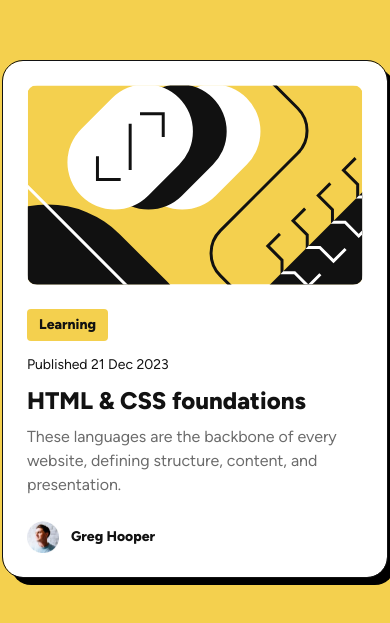
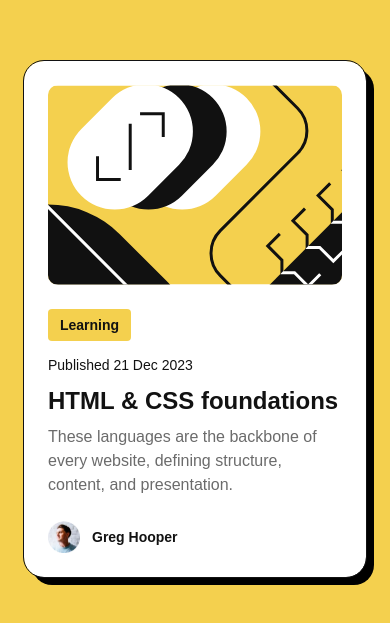
Before and after one commit to ArtemGolovko/blog-preview-card, a plain HTML site: page index.html in a window 390 px wide. Shown: the part 103-726 px from the top of the page. Drawn offline with Linux system fonts and the light colour scheme.

Commit message:
Made card responsive

```diff
--- a/index.html
+++ b/index.html
@@ -13,7 +13,7 @@
 </head>
 <body>
   <main class="card">
-    <img class="preview" src="./images/illustration-article.svg" alt="A preview of the article" width="336" height="200">
+    <img class="preview" src="./images/illustration-article.svg" alt="A preview of the article" height="200">
     <div class="content">
       <div class="tags">
         <!-- In case it's needed to add more tags in future -->
--- a/styles/main.css
+++ b/styles/main.css
@@ -1,6 +1,6 @@
 @font-face {
     font-family: Figtree;
-    src: url(../fonts/Figtree.ttf);
+    src: url(../fonts/Figtree.ttf) format("ttf");
 }
 
 :root {
@@ -33,16 +33,20 @@ body {
     flex-direction: column;
     gap: 24px;
     overflow: hidden;
-    width: 384px;
+    max-width: 384px;
     padding: 24px;
     background-color: var(--white);
     outline: 1px solid var(--gray-950);
     border-radius: 20px;
+    margin-inline: 24px;
 }
 
 .preview {
     overflow: hidden;
     border-radius: 10px;
+    max-width: 336px;
+    height: 200px;
+    object-fit: cover;
 }
 
 .content {
```
